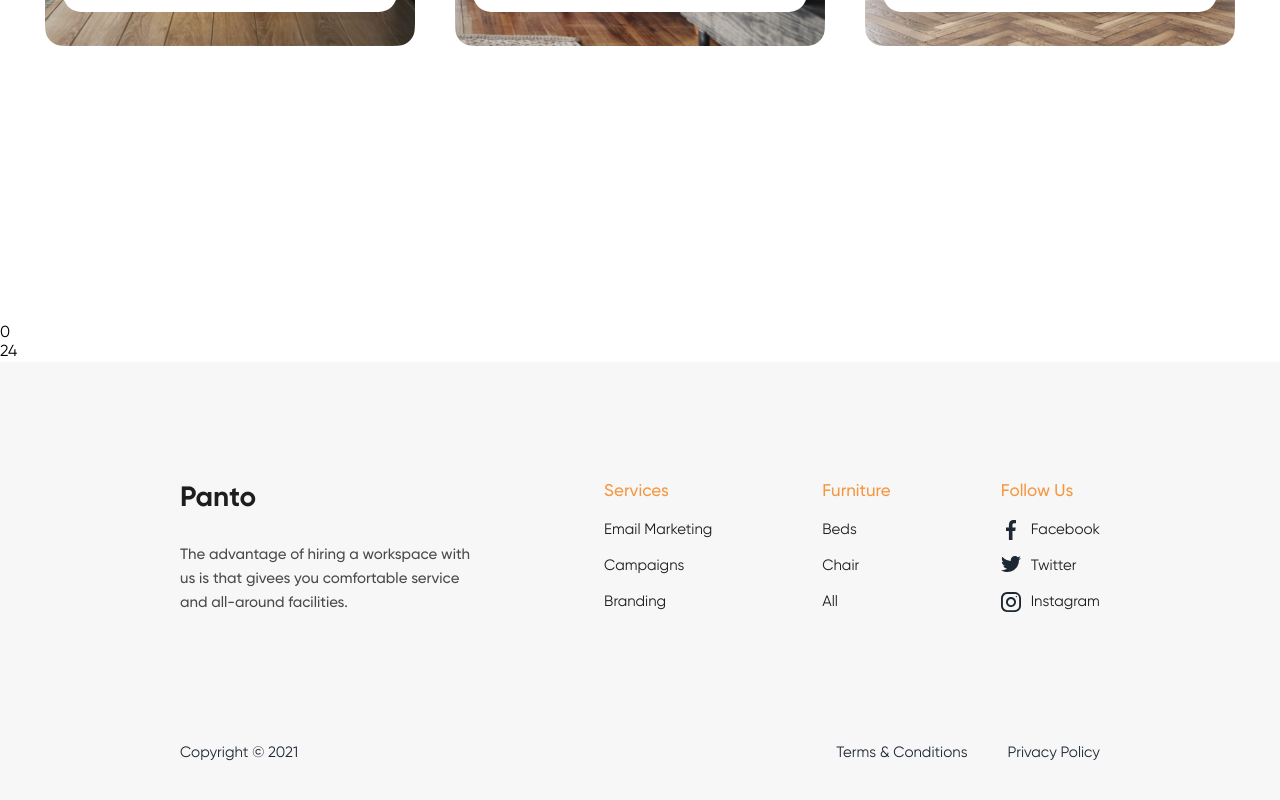
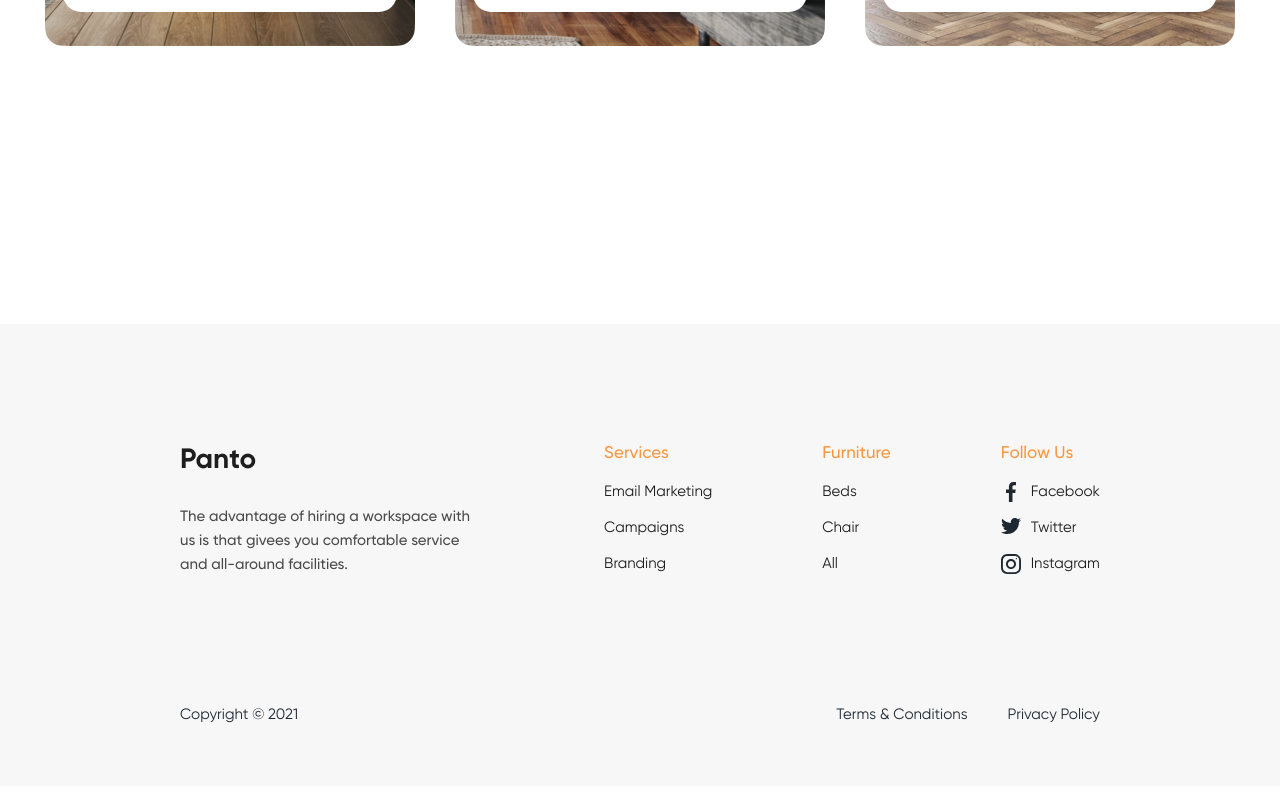
Before and after one commit to emil-karabatyrov/panto-project, a React (Vite) app: page / in a window 1280 px wide. Shown: the part 4937-5737 px from the top of the page. Built offline with nearby package versions, Linux system fonts and the light colour scheme.

Commit message:
first commit

```diff
--- a/src/App.tsx
+++ b/src/App.tsx
@@ -18,8 +18,6 @@ function App() {
         <ExperiencesSection />
         <MaterialsSection />
         <TestimonialsSection />
-        <p>0</p>
-        <p>24</p>
       </main>
       <Footer />
     </div>
```
